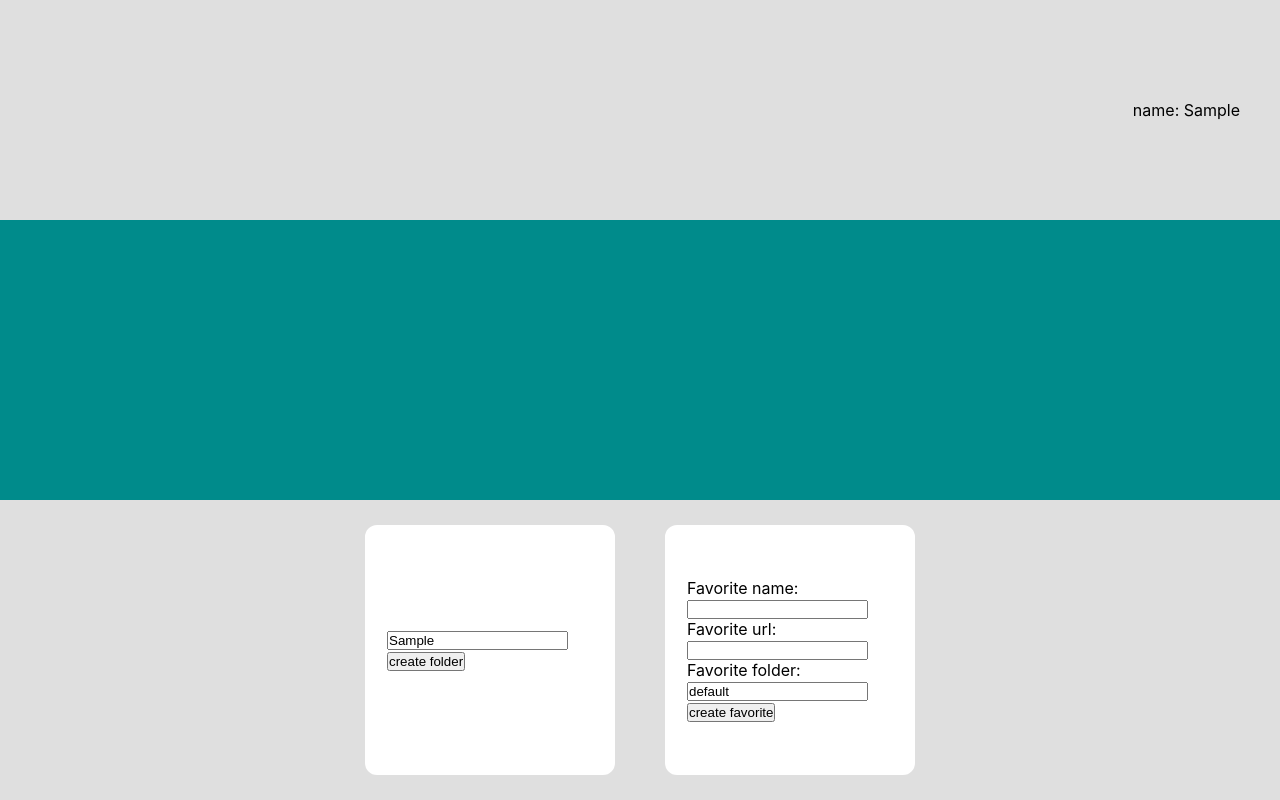
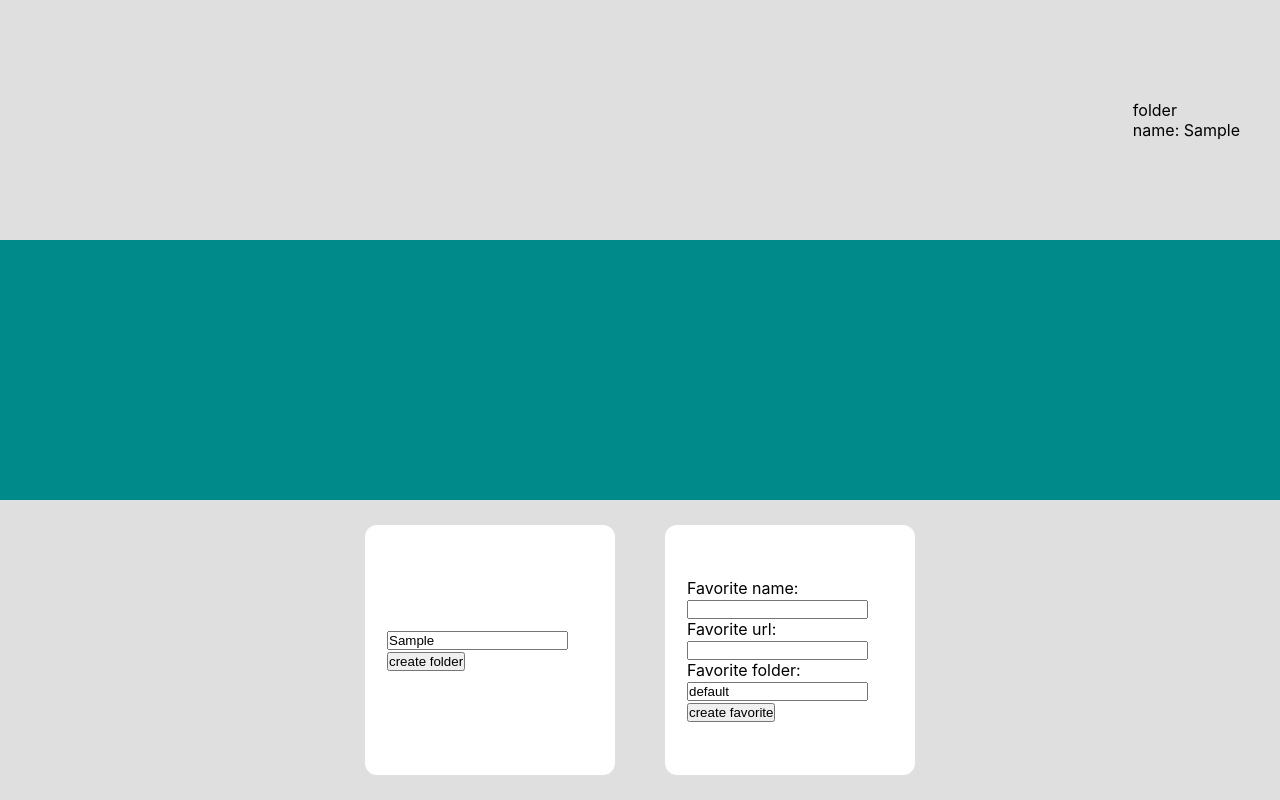
Before and after one commit to Pechenyice/siteMapper, a React (Create React App) app: page / in a window 1280 px wide. Both pictures are taken after typing "Sample" into the empty fields and a click on the button "create folder". Built offline with nearby package versions, Linux system fonts and the light colour scheme.

Commit message:
added layout styling

```diff
--- a/src/noRedux/elements/components/FolderElem/FolderElem.tsx
+++ b/src/noRedux/elements/components/FolderElem/FolderElem.tsx
@@ -2,12 +2,14 @@ import React from "react";
 import {IState as PProps} from './../../TSRootApp';
 
 interface IProps {
-    data: PProps["folder"]
+    data: PProps["folder"],
+    index: number
 }
 
-const folderElem: React.FC<IProps>  = ({data}) => {
+const folderElem: React.FC<IProps>  = ({data, index}) => {
     return (
             <div>
+                folder {index}
                 <p>name: {data.name}</p>
             </div>
     );
```
